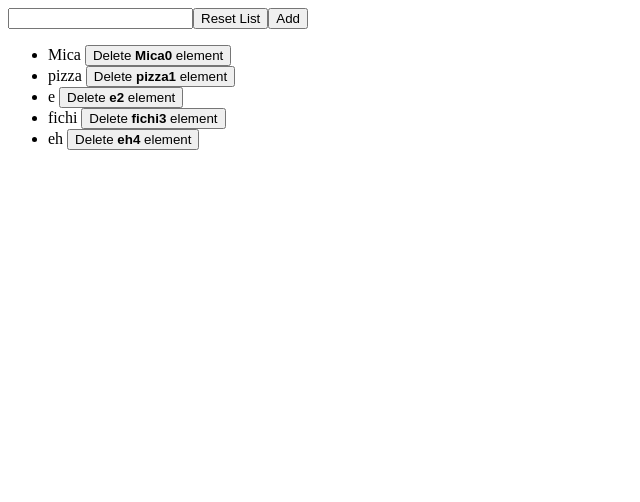
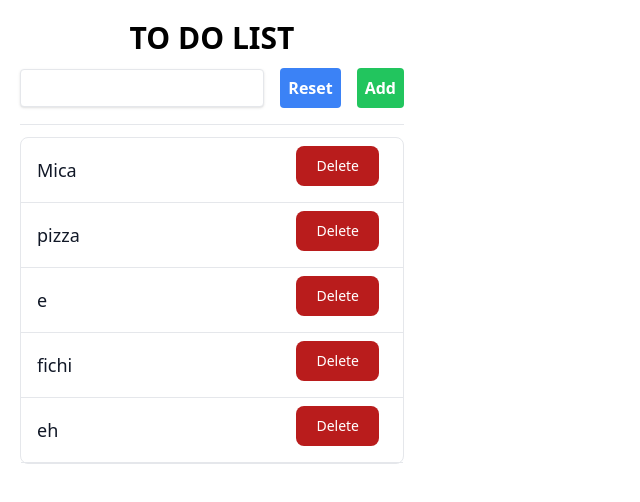
Before and after one commit to Riccardo1091/React-exercises, a React (Create React App) app in the folder forms-lists-and-styling/: page / in a window 1280 px wide. Shown: the top 502 px of the page, without its empty margins (0-640 px from the left). Built offline with nearby package versions, Linux system fonts and the light colour scheme.

Commit message:
styling-components-04

```diff
--- a/forms-lists-and-styling/package.json
+++ b/forms-lists-and-styling/package.json
@@ -34,5 +34,10 @@
       "last 1 firefox version",
       "last 1 safari version"
     ]
+  },
+  "devDependencies": {
+    "autoprefixer": "^10.4.8",
+    "postcss": "^8.4.16",
+    "tailwindcss": "^3.1.8"
   }
 }
--- /dev/null
+++ b/forms-lists-and-styling/postcss.config.js
@@ -0,0 +1,6 @@
+module.exports = {
+  plugins: {
+    tailwindcss: {},
+    autoprefixer: {},
+  },
+}
--- /dev/null
+++ b/forms-lists-and-styling/src/index.css
@@ -0,0 +1,3 @@
+@tailwind base;
+@tailwind components;
+@tailwind utilities;
--- a/forms-lists-and-styling/src/index.js
+++ b/forms-lists-and-styling/src/index.js
@@ -1,5 +1,6 @@
 import {App} from './app'
 import {createRoot} from 'react-dom/client'
+import "./index.css"
 
 const root = createRoot(document.querySelector('#root'))
 root.render(<App tab="home"/>)
--- a/forms-lists-and-styling/src/todoList.js
+++ b/forms-lists-and-styling/src/todoList.js
@@ -52,14 +52,17 @@ export class TodoList extends React.Component {
     render() {
         return (
             <>
-                <form onSubmit={this.handleAddTodo}>
-                    <input name="addTodo" type="text" ref={this.refReset}/>
-                    <button type="reset" onClick={this.handleResetList}>Reset List</button>
-                    <button type="submit">Add</button>
-                </form>
-                <ul className="todo-list">
-                    {this.state.items.map((item, index) => <li key={item + index}>{item} <button onClick={() => this.handleDeleteTodo(item)}>Delete <strong>{item + index}</strong> element</button></li>)}
-                </ul>
+                <div className="container w-96 m-5">
+                    <h1 className="text-3xl font-bold text-center mb-3">TO DO LIST</h1>
+                    <form className="text-md font-small flex items-center justify-between mb-3 pb-4 gap-4 rounded-t-lg border-b border-gray-200 dark:border-gray-600" onSubmit={this.handleAddTodo}>
+                        <input className="shadow appearance-none border rounded w-full py-2 px-3 text-gray-700 leading-tight focus:outline-none focus:shadow-outline" name="addTodo" type="text" ref={this.refReset}/>
+                        <button className="bg-blue-500 hover:bg-blue-700 text-white font-bold p-2 px-2 rounded" type="reset" onClick={this.handleResetList}>Reset</button>
+                        <button className="bg-green-500 hover:bg-blue-700 text-white font-bold p-2 px-2 rounded" type="submit">Add</button>
+                    </form>
+                    <ul className="text-lg font-small text-gray-900 bg-white rounded-lg border border-gray-200 dark:bg-gray-700 dark:border-gray-600 dark:text-white">
+                        {this.state.items.map((item, index) => <li className="py-2 px-4 w-full rounded-t-lg border-b border-gray-200 dark:border-gray-600 flex items-center justify-between" key={item + index}>{item} <button className="focus:outline-none text-white bg-red-700 hover:bg-red-800 focus:ring-4 focus:ring-red-300 font-medium rounded-lg text-sm px-5 py-2.5 mr-2 mb-2 dark:bg-red-600 dark:hover:bg-red-700 dark:focus:ring-red-900" onClick={() => this.handleDeleteTodo(item)}> Delete</button></li>)}
+                    </ul>
+                </div>
             </>
         )
 
--- /dev/null
+++ b/forms-lists-and-styling/tailwind.config.js
@@ -0,0 +1,10 @@
+/** @type {import('tailwindcss').Config} */
+module.exports = {
+  content: [
+    "./src/**/*.{js,jsx,ts,tsx}",
+  ],
+  theme: {
+    extend: {},
+  },
+  plugins: [],
+}
```
Also changed, not shown: 1 other file (tests, documents, lock files or other folders).
